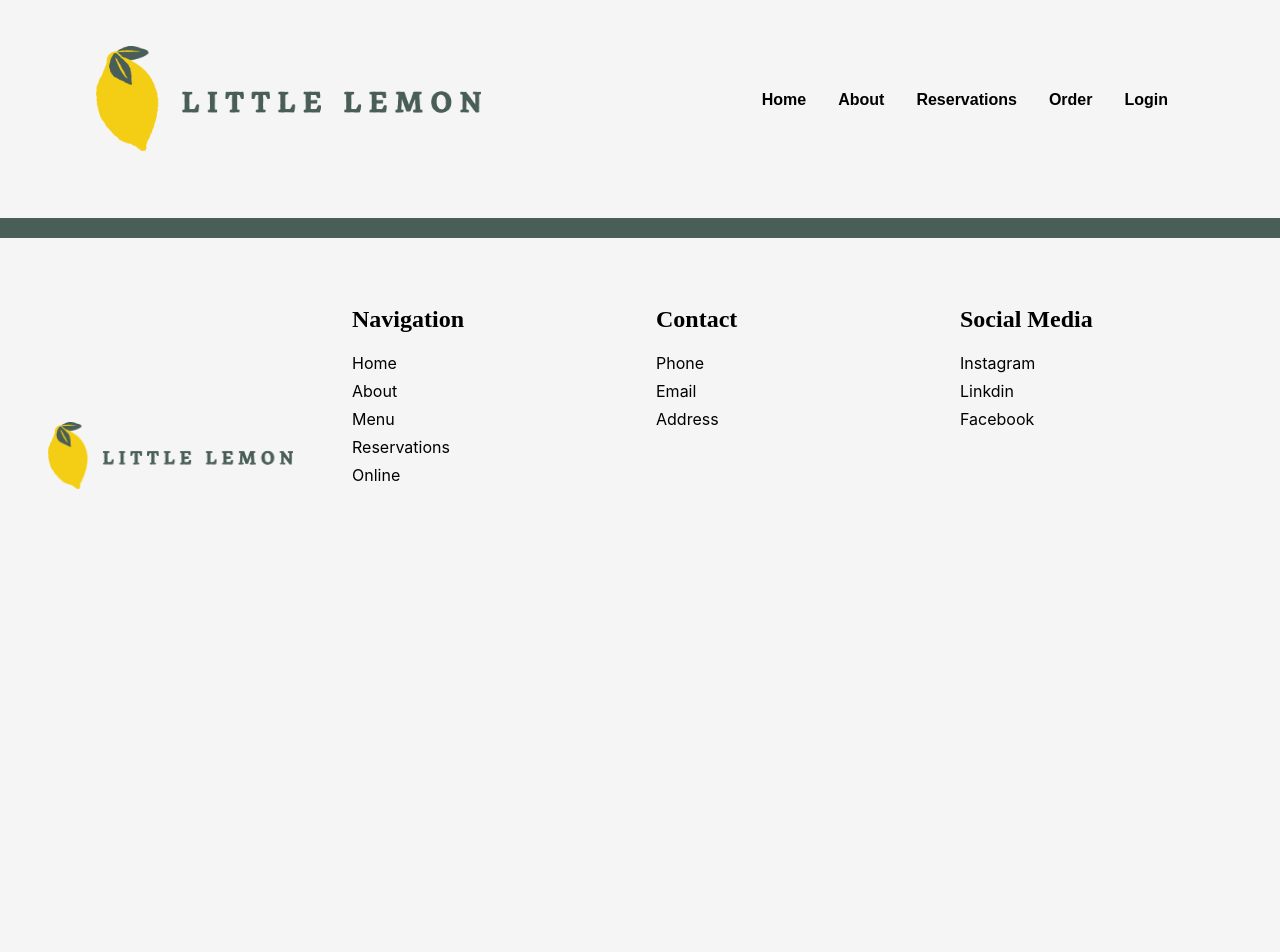
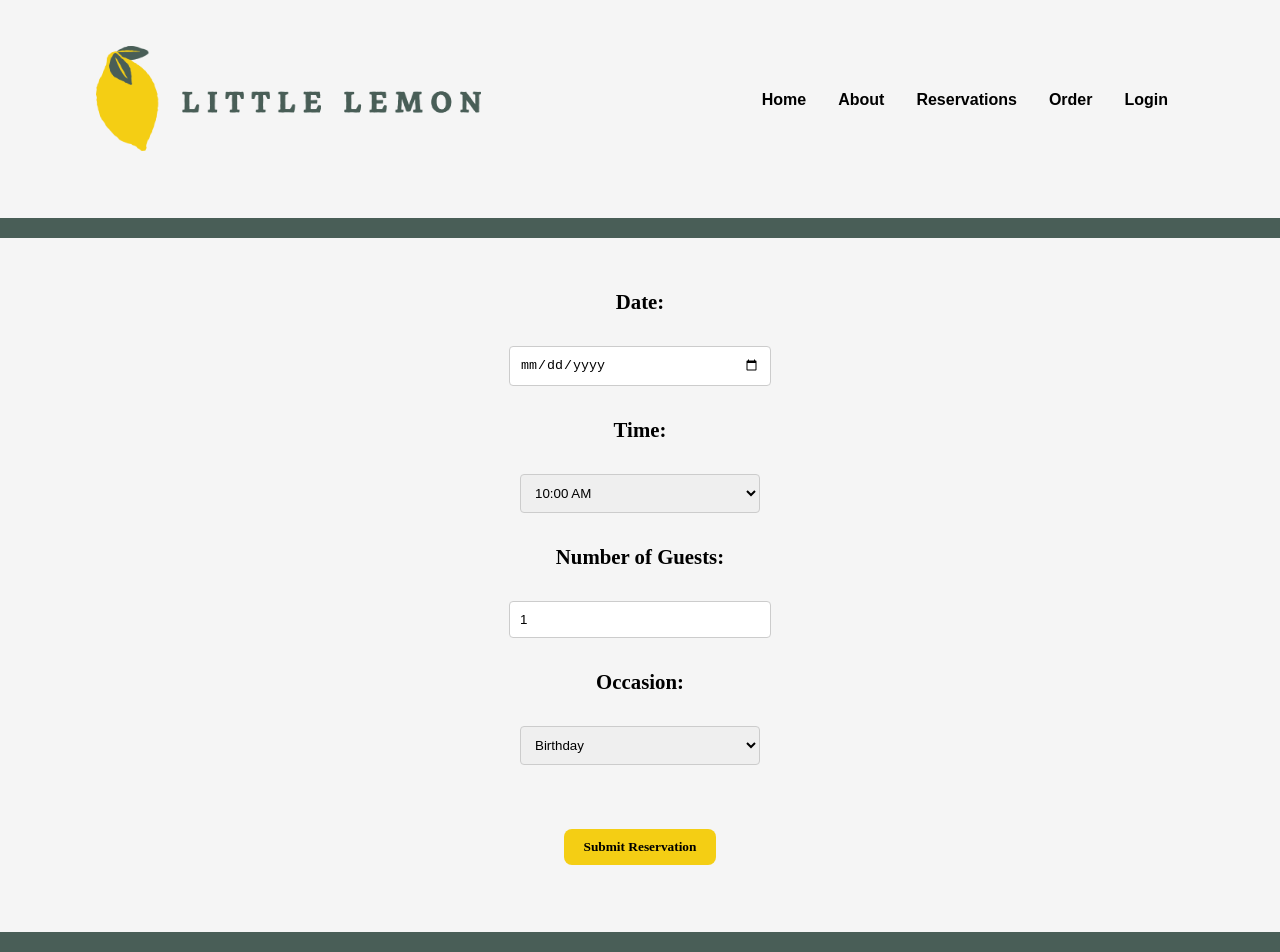
Before and after one commit to ericgorza/Little-Lemon-Capstone, a React (Create React App) app: page /reservations in a window 1280 px wide. Shown: the top 952 px of the page. Before the commit the page ends 800 px from the top, so only its background shows below. Built offline with nearby package versions, Linux system fonts and the light colour scheme.

Commit message:
Created the form and the form page, still need to fully add the functionalities.

```diff
--- /dev/null
+++ b/src/components/BookingForm.js
@@ -0,0 +1,74 @@
+import React, { useState } from 'react';
+
+function BookingForm({availableTimes, dispatch}) {
+  const [formDate, setFormDate] = useState()
+
+  const [formTime, setFormTime] = useState()
+  const [formGuests, setFormGuests] = useState(1)
+  const [formOccasion, setFormOccasion] = useState()
+
+  const [finalTime, setFinalTime] = useState(
+    availableTimes.map((times) => <option>{times}</option>)
+  )
+
+  function handleDateChange(e) {
+    setFormDate(e.target.value)
+    const newDate = e.target.value
+    dispatch(newDate);
+  }
+
+  const handleSubmit = (e) => {
+    e.preventDefault();
+  };
+
+
+  return (
+    <form onSubmit={handleSubmit}>
+      <label>
+        Date:
+      </label>
+        <input
+          type="date"
+          name="date"
+          value={formDate}
+          onChange={handleDateChange}
+        />
+
+      <label>
+        Time:
+        </label>
+        <select
+          name="time"
+          value={formTime}
+          onChange={(e) => setFormTime(e.target.value)}
+        >
+          {finalTime}
+        </select>
+
+
+      <label>
+        Number of Guests:
+        </label>
+        <input
+          type="number"
+          name="guests"
+          value={formGuests}
+          onChange={(e) => setFormGuests(e.target.value)}
+        />
+
+
+      <label>
+        Occasion:
+        </label>
+        <select name="occasion" value={formOccasion} onChange={(e) => setFormOccasion(e.target.value)}>
+          <option value="Birthday">Birthday</option>
+          <option value="Anniversary">Anniversary</option>
+        </select>
+
+
+      <button type="submit">Submit Reservation</button>
+    </form>
+  );
+}
+
+export default BookingForm;
--- a/src/components/Footer.js
+++ b/src/components/Footer.js
@@ -17,7 +17,7 @@ const Footer = () => {
                     <li><Link to="/">Home</Link></li>
                     <li><Link to="/about">About</Link></li>
                     <li><Link to="/">Menu</Link></li>
-                    <li><Link to="/">Reservations</Link></li>
+                    <li><Link to="/reservations">Reservations</Link></li>
                     <li><Link to="/">Online</Link></li>
                 </ul>
             </div>
--- a/src/components/Nav.js
+++ b/src/components/Nav.js
@@ -12,7 +12,7 @@ const Navbar = () => {
             <ul>
                 <li><Link to="/">Home</Link></li>
                 <li><Link to="/about">About</Link></li>
-                <li><Link to="/services">Reservations</Link></li>
+                <li><Link to="/reservations">Reservations</Link></li>
                 <li><Link to="/contact">Order</Link></li>
                 <li><Link to="/login">Login</Link></li>
             </ul>
--- a/src/components/pages/BookingPage.js
+++ b/src/components/pages/BookingPage.js
@@ -1,8 +1,41 @@
 import React from "react";
+import BookingForm from "../BookingForm";
+import Spacer from "../Spacer-footer";
+import { useState, useReducer } from 'react';
 
-const BookingPage = () => {
+function availableTimesForDate(selectedDate) {
+    // Simplesmente retornando uma lista de horários como exemplo
+    const availableTimes = ['10:00 AM', '11:00 AM', '12:00 PM'];
+    return availableTimes;
+  }
+
+  // Substitua esta variável pela data inicial desejada
+  const initialDate = '2023-11-01';
+
+const BookingPage = (props) => {
+
+    function updateTimes(state, selectedDate) {
+        // Implemente a lógica para obter os horários disponíveis com base na data selecionada
+        const newAvailableTimes = availableTimesForDate(selectedDate); // Substitua isso pela lógica real
+
+        return newAvailableTimes;
+      }
+
+      // Função para criar o estado inicial dos horários disponíveis
+      function initializeTimes() {
+        // Implemente a lógica para inicializar os horários disponíveis
+        const initialTimes = availableTimesForDate(initialDate); // Substitua isso pela lógica real
+
+        return initialTimes;
+      }
+
+
+    const [availableTimes, dispatch] = useReducer(updateTimes, null, initializeTimes);
+
     return (
         <>
+            <Spacer/>
+            <BookingForm availableTimes={availableTimes} dispatch={dispatch}/>
         </>
     )
 }
--- a/src/index.js
+++ b/src/index.js
@@ -13,7 +13,4 @@ root.render(
   </Router>
 );
 
-// If you want to start measuring performance in your app, pass a function
-// to log results (for example: reportWebVitals(console.log))
-// or send to an analytics endpoint. Learn more: https://bit.ly/CRA-vitals
 reportWebVitals();
--- a/src/styles/style.css
+++ b/src/styles/style.css
@@ -343,3 +343,55 @@ footer a:hover {
 .spacer-footer {
     background-color: #495e57;
 }
+
+/** RESERVATION FORM **/
+
+/* Adicione essas regras de estilo no seu arquivo CSS ou no seu componente React (usando CSS-in-JS ou Styled Components) */
+
+form {
+    display: flex;
+    padding: 1.25rem 5rem 1.2rem 5rem;
+    flex-direction: column;
+    align-items: center;
+    max-width: 400px;
+    margin: 0 auto;
+  }
+
+label {
+    margin-top: 2rem;
+    margin-bottom: 1rem;
+    font-size: 1.3rem;
+    font-weight: 800;
+    font-family: Markazi Text,serif;
+    text-align: center;
+    display: block;
+  }
+
+input, select {
+    width: 15rem;
+    padding: 10px;
+    margin-top: 1rem;
+    border: 1px solid #ccc;
+    border-radius: 4px;
+  }
+
+button {
+    margin-top: 4rem;
+    margin-bottom: 3rem;
+    padding: 10px 20px;
+    background-color: #f4ce14;
+    text-align: center;
+    font-family: Markazi Text, serif;
+    color: black;
+    font-weight: 800;
+    border: none;
+    border-radius: 8px;
+    cursor: pointer;
+  }
+
+button:hover {
+    background-color: #495e57;
+    transition: 0.25s;
+    color: #f5f5f5;
+}
+  /* Estilos adicionais podem ser aplicados para personalização adicional */
```
Also changed, not shown: 1 other file (tests, documents, lock files or other folders).
